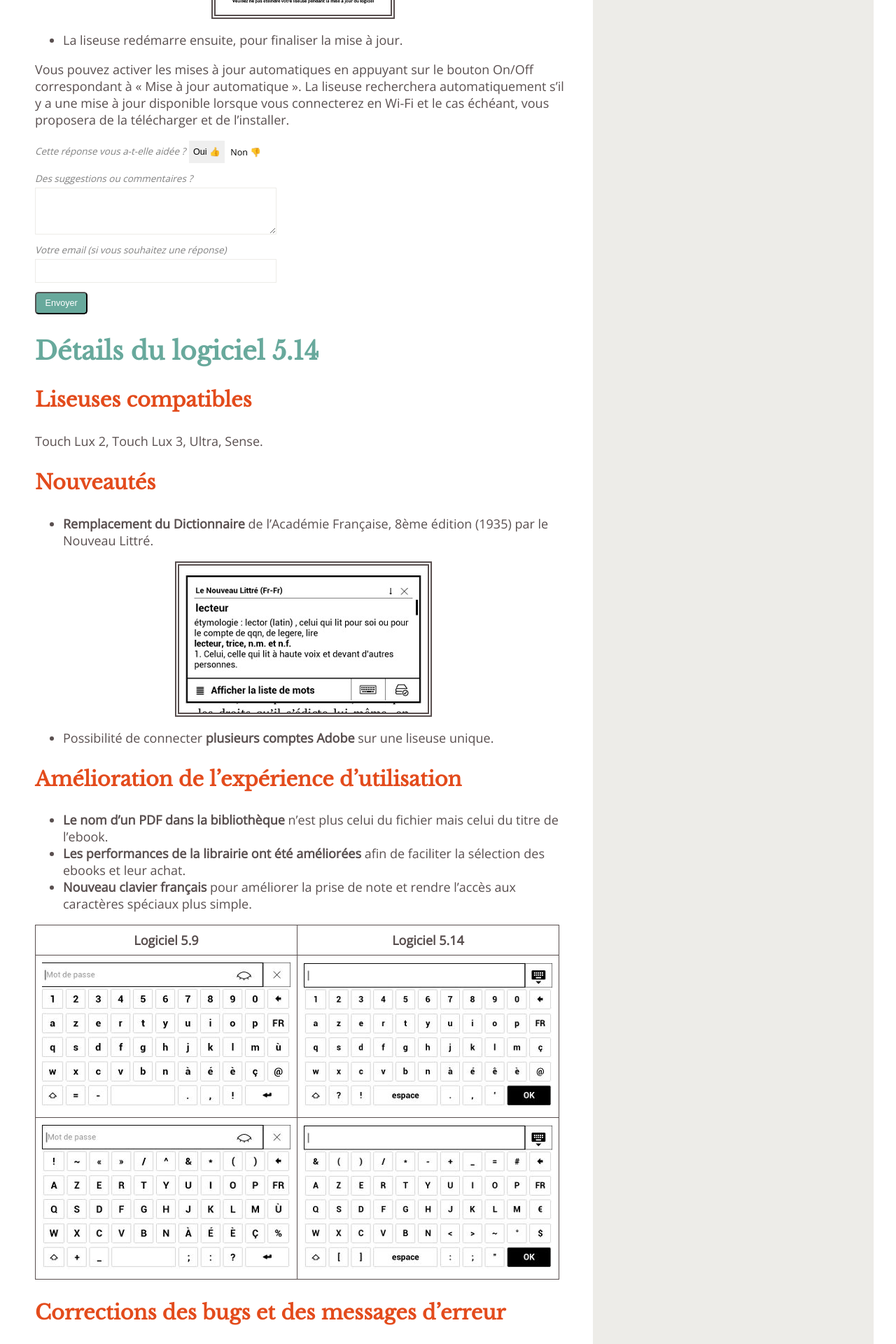
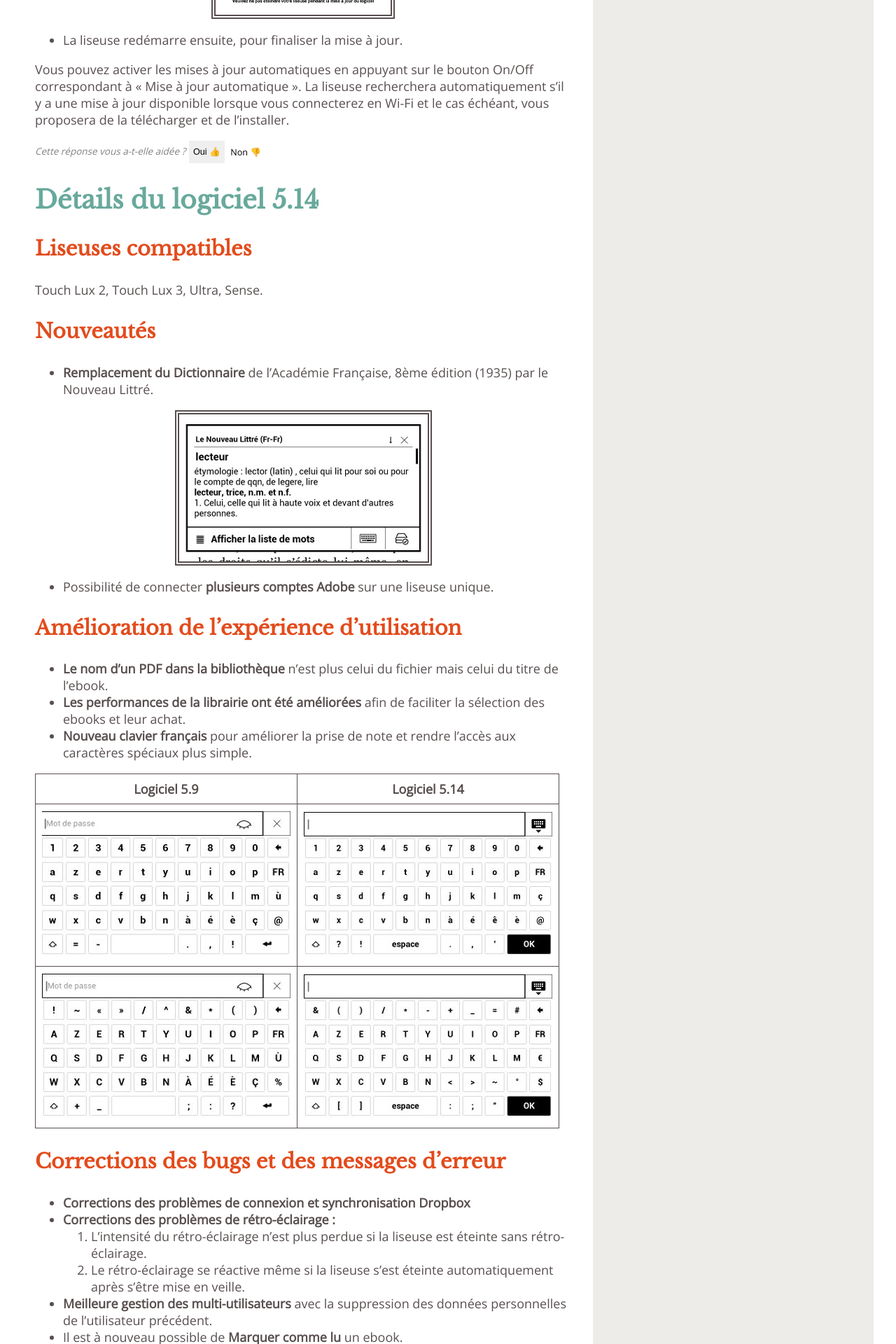
Before and after one commit to TEA-ebook/help-center, a Jekyll site: the page built from _pages/maj.md, in a window 1280 px wide. Shown: the part 2450-4370 px from the top of the page at 70% size. Built offline with Jekyll 4.4.1, drawn with Linux system fonts in a browser that asks for light colours.

Commit message:
Display comment form only for unhappy users

```diff
--- a/_includes/feedback-button.html
+++ b/_includes/feedback-button.html
@@ -16,8 +16,8 @@
 	    <input type="hidden" name="_next" value="{{ page.url }}" />
 	    <input type="hidden" name="_language" value="fr" />
 	    <input type="hidden" name="_subject" value="[Aide] Feedback" />
-	    <span class="thumb-button">Non 👎</span>
-	    <div>
+	    <span class="thumb-button show-comment-form">Non 👎</span>
+	    <div class="comment-form hidden">
 	    	<label>Des suggestions ou commentaires ? <textarea name="comment"></textarea></label>
 	    	<label>Votre email (si vous souhaitez une réponse) <input type="text" name="email" value="" /></label>
 		    <input type="submit" class="button" value="Envoyer">
--- a/_layouts/default.html
+++ b/_layouts/default.html
@@ -36,6 +36,7 @@
     <script src="/js/main.js"></script>
     <script src="/js/anchor-menu.js"></script>
     <script src="/js/sav.js"></script>
+    <script src="/js/feedback.js"></script>
     {% if page.type == 'faq' %}
     <script src="/js/faq-search.js"></script>
     {% endif %}
--- a/_sass/style.scss
+++ b/_sass/style.scss
@@ -40,6 +40,9 @@
 }
 
 // class utile
+.hidden {
+  display: none;
+}
 .tip {
   padding: 0.8em 0.4em 0.8em 0em;
   margin: 1em 0;
--- /dev/null
+++ b/js/feedback.js
@@ -0,0 +1,3 @@
+$(".show-comment-form").click(function () {
+	$(this).next(".comment-form").show();
+});
```
